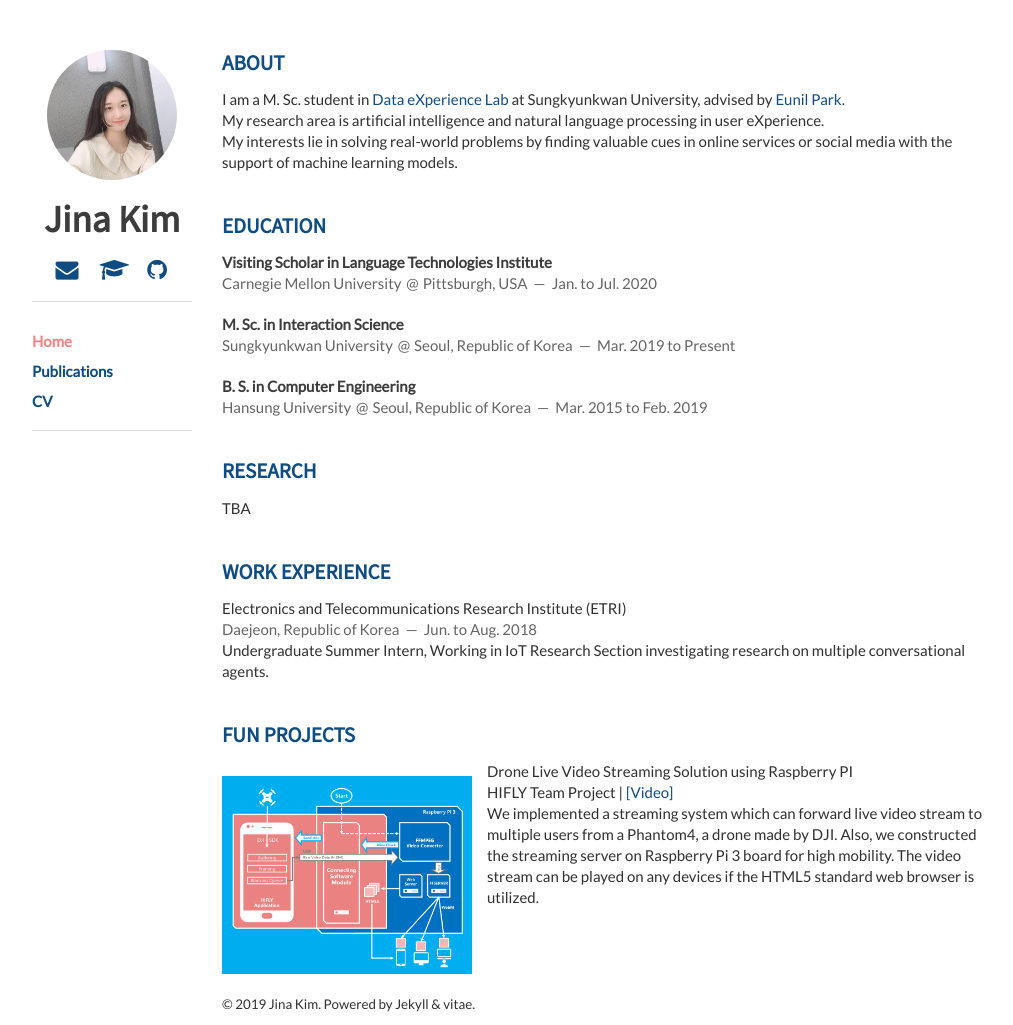
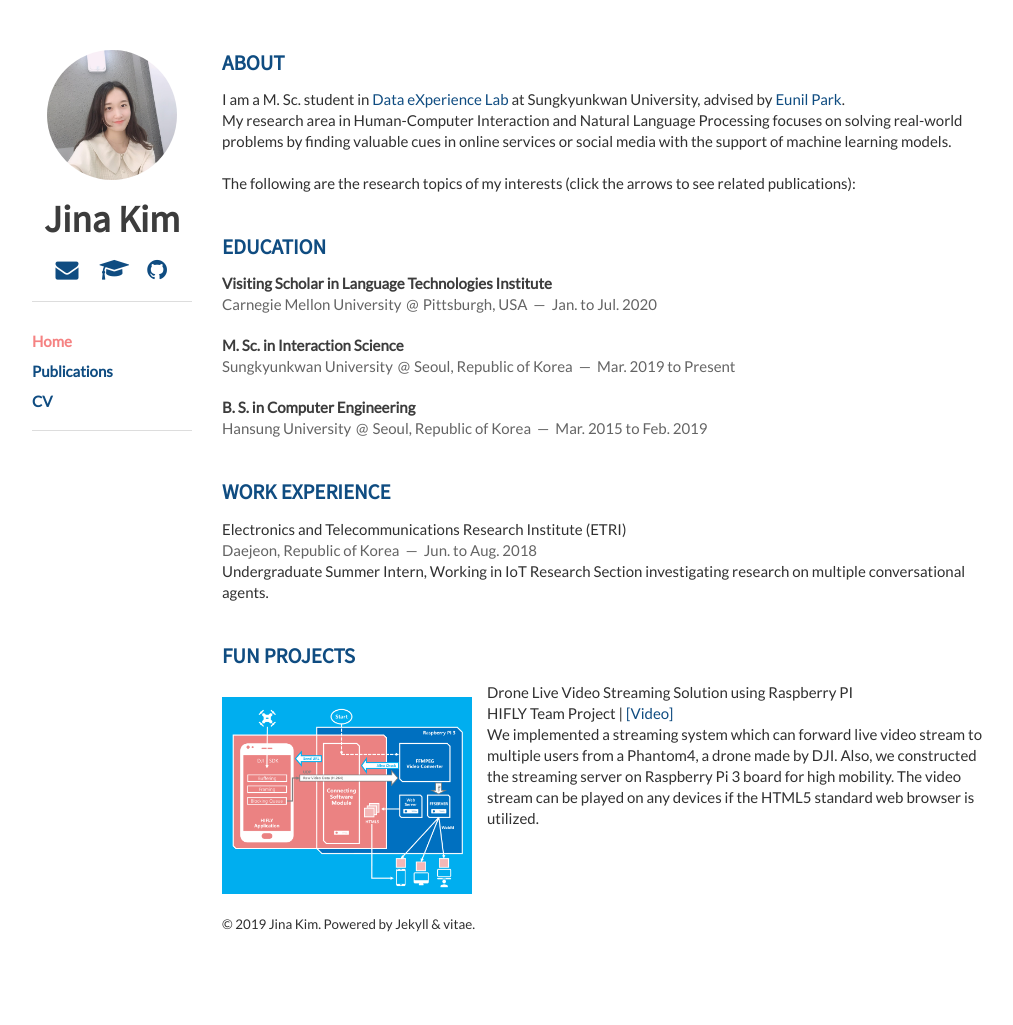
Before and after one commit to Jina-Kim/Jina-Kim.github.io, a Jekyll site: the page built from index.html, in a window 1280 px wide. Shown: the whole page, without its empty margins (138-1151 px from the left). Built offline with Jekyll 4.4.1, drawn with Linux system fonts in a browser that asks for light colours; nearby versions of some CDN libraries; the list of posts is cut into pages by our own code; after the commit the page ends 945 px from its top, so only the background shows below that.

Commit message:
Update about.html & layout.css

```diff
--- a/_includes/about.html
+++ b/_includes/about.html
@@ -3,9 +3,35 @@
     <article>
         <p>
           I am a M. Sc. student in <a href="http://dsl.skku.edu">Data eXperience Lab</a> at Sungkyunkwan University, advised by <a href="http://eunilpark.com">Eunil Park</a>. </br>
-          My research area is artificial intelligence and natural language processing in user eXperience.
-         </br>
-          My interests lie in solving real-world problems by finding valuable cues in online services or social media with the support of machine learning models.
+          My research area in Human-Computer Interaction and Natural Language Processing focuses on solving real-world problems by finding valuable cues in online services or social media with the support of machine learning models.</br></br>
+          The following are the research topics of my interests (click the arrows to see related publications):
         </p>
+        <dl>
+            <dt class="detailed"><i class="fa fa-angle-right"></i> Understanding User's Mental States Using Machine Learning</dt>
+            <dd>[Scientific Reports] A deep learning model for detecting mental illness from user content on social media</dd>
+        </dl>
+
+        <dl>
+            <dt class="detailed"><i class="fa fa-angle-right"></i> User Perception Toward AI-generated Contents</dt>
+            <dd>[TI] Can AI be a content generator? Effects of content generators and information delivery methods on the psychology of content consumers</dd>
+        </dl>
+
+        <dl>
+            <dt class="detailed"><i class="fa fa-angle-right"></i> User Behavior in Interactive Streaming Channels</dt>
+            <dd>[CSCW Extended Abstracts] Who will Subscribe to My Streaming Channel?: The Case of Twitch</dd>
+            <dd>[TI] Cross-cultural comparison of interactive streaming services: Evidence from Twitch</dd>
+        </dl>
+
+        <dl>
+            <dt class="detailed"><i class="fa fa-angle-right"></i> Effects of Perceived Coolness on User Attitude</dt>
+            <dd>[JRCS] Beyond coolness: Predicting the technology adoption of interactive wearable devices</dd>
+        </dl>
+
+        <dl>
+            <dt class="detailed"><i class="fa fa-angle-right"></i> Capturing User Behavior in Hospitality Business</dt>
+            <dd>[JRCS] Determinants of customer satisfaction with airline services: An analysis of customer feedback big data</dd>
+            <dd>[JRCS] Who will be your next customer: A machine learning approach to customer return visits in airline services</dd>
+        </dl>
+
     </article>
 </section>
--- a/_includes/analytics.html
+++ b/_includes/analytics.html
@@ -1,4 +1,4 @@
-<!-- Global site tag (gtag.js) - Google Analytics -->
+
 <script async src="https://www.googletagmanager.com/gtag/js?id=UA-133293488-1"></script>
 <script>
   window.dataLayer = window.dataLayer || [];
@@ -6,4 +6,10 @@
   gtag('js', new Date());
 
   gtag('config', 'UA-133293488-1');
+
+  $(document).ready(function(){
+    $(".detailed").click(function(){
+        $(this).parent().children("dd").toggle();
+    });
+  });
 </script>
--- a/_includes/research.html
+++ /dev/null
@@ -1,11 +0,0 @@
-<section class="thirteen columns">
-    <h1>Research</h1>
-
-    <article>
-        <header>
-            TBA<br/>
-        </header>
-        <p>
-        </p>
-    </article>
-</section>
--- a/index.html
+++ b/index.html
@@ -6,8 +6,6 @@
 
 {% include education.html %}
 
-{% include research.html %}
-
 {% include experience.html %}
 
 {% include fun_projects.html %}
--- a/static/css/layout.css
+++ b/static/css/layout.css
@@ -71,6 +71,21 @@
     height: auto;
     padding-top: 15px;
     padding-right: 15px;
+}
+
+dd {
+    text-indent: 2.5em;
+    padding: 2.5px;
+}
+
+dt{
+    font-weight: bold;
+}
+
+dl {
+    text-indent: 1em;
+    padding: 3px;
+    display: none;
 }
 
 .btn_dataset {
```
